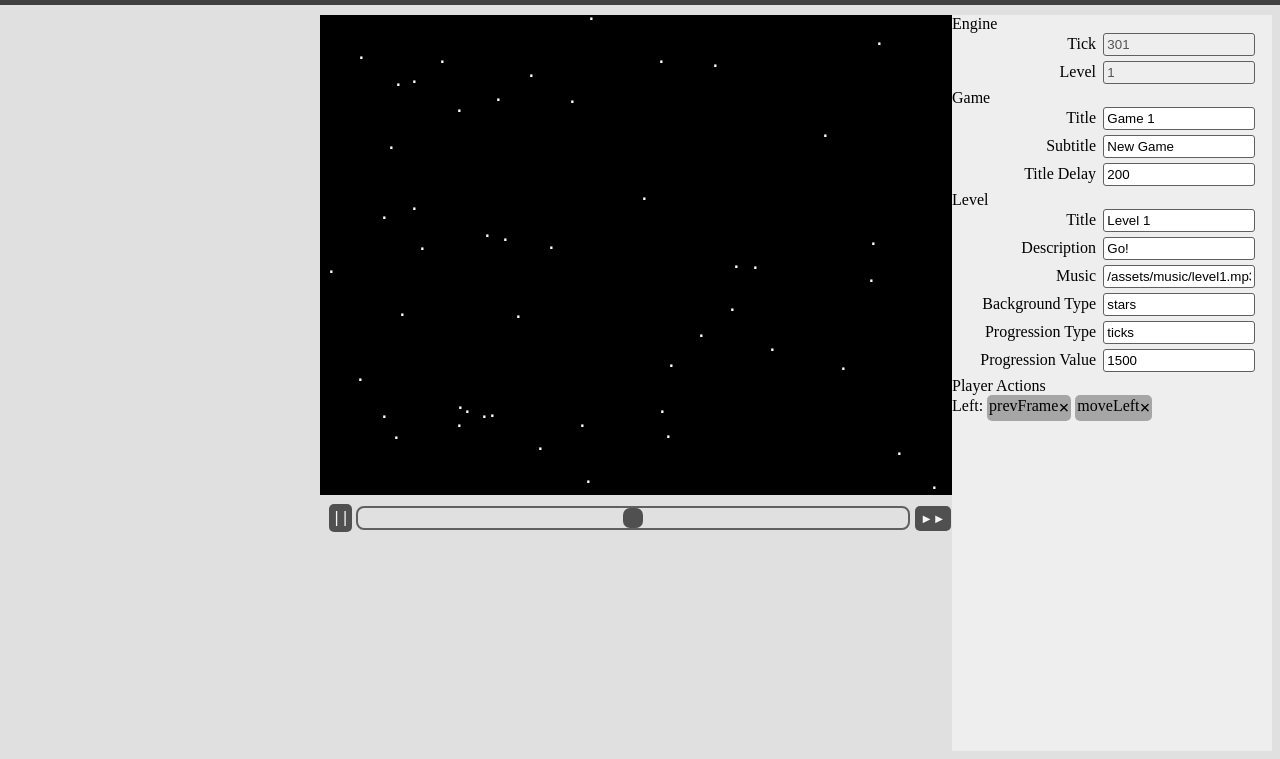
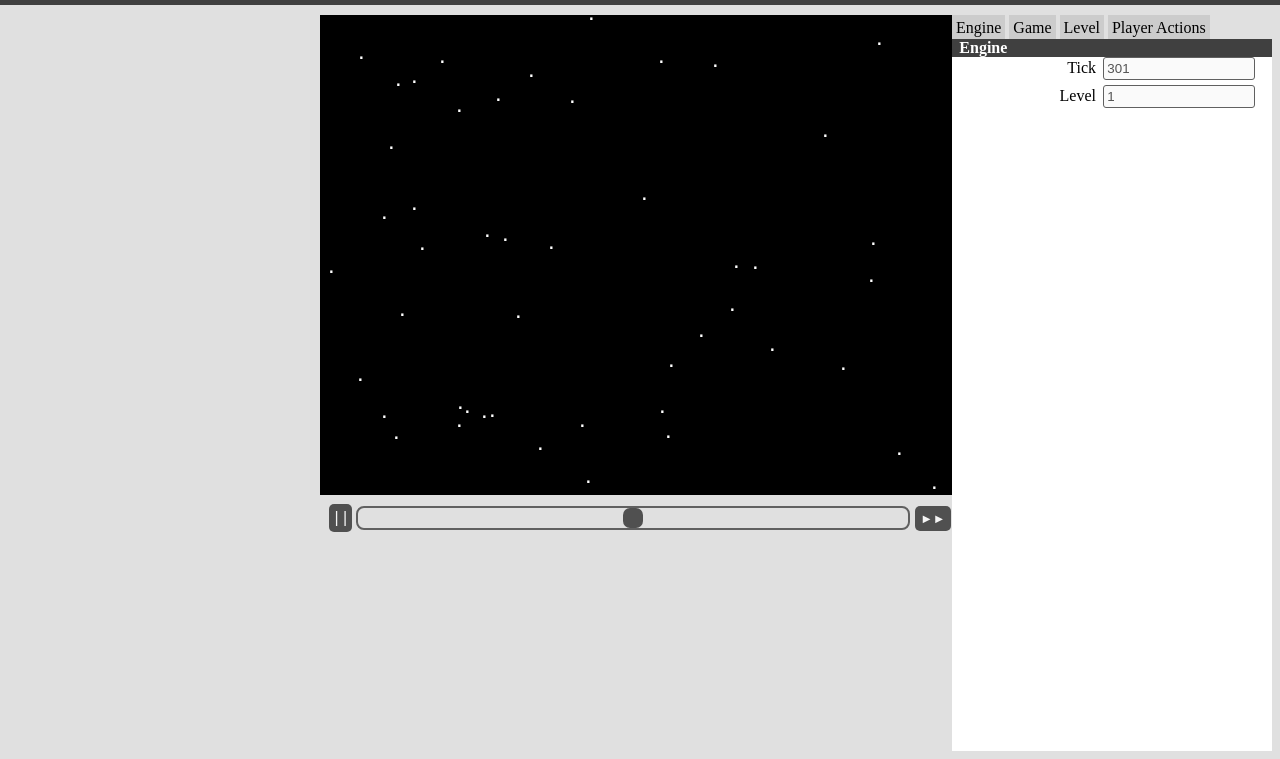
Before and after one commit to psema4/Scroller-Builder, a website: page static/index.html in a window 1280 px wide. Shown: the part 41-800 px from the top of the page. Drawn offline with Linux system fonts and the light colour scheme.

Commit message:
tab control for settings panel

```diff
--- a/static/css/app.css
+++ b/static/css/app.css
@@ -155,8 +155,59 @@ input {
     right: 0.5em;
     width: 25%;
     bottom: 0.5em;
+    background-color: transparent;
+    overflow: auto;
+}
+
+#tab-list {
+    position: absolute;
+    top: 0px;
+    left: 0px;
+    right: 0px;
+    height: 1.5em;
+}
+
+#tab-containers {
+    position: absolute;
+    top: 1.5em;
+    left: 0px;
+    right: 0px;
+    bottom: 0px;
+}
+
+.tab {
+    position: absolute;
+    top: 1.5em;
+    left: 0px;
+    right: 0px;
+    bottom: 0px;
+    z-index: 1;
+    background-color: #fff;
+}
+
+#settings-container ol {
+    display: inline-block;
+    margin: 0px;
+    padding: 0px;
+}
+
+#settings-container ol li {
+    display: inline-block;
+    padding: 4px;
+    list-style-type: none;
+    background-color: #ccc;
+}
+
+ol li a,
+ol li a:active,
+ol li a:visited {
+    color: #000;
+    background-color: transparent;
+    text-decoration: none;
+}
+
+ol li a:hover {
     background-color: #eee;
-    overflow: auto;
 }
 
 #settings-container ul {
@@ -167,6 +218,14 @@ input {
 #settings-container ul li {
     padding: 0px;
     list-style-type: none;
+}
+
+.tab h4 {
+    margin: 0px;
+    padding: 0px;
+    padding-left: 1ex;
+    color: #fff;
+	background: #404040;
 }
 
 #settings-container label {
--- a/static/index.html
+++ b/static/index.html
@@ -30,20 +30,35 @@
         </div>
 
         <div id="settings-container">
-            Engine
+            <div class="tab-list">
+                <ol>
+                    <li><a href="#" onclick="sptabs.tab('tab-engine-settings');">Engine</a></li>
+                    <li><a href="#" onclick="sptabs.tab('tab-game-settings');">Game</a></li>
+                    <li><a href="#" onclick="sptabs.tab('tab-level-settings');">Level</a></li>
+                    <li><a href="#" onclick="sptabs.tab('tab-player-actions');">Player Actions</a></li>
+                </ol>
+                    </div>
+
+            <div class="tab-containers">
+                <div id="tab-engine-settings" class="tab">
+                    <h4>Engine</h4>
                     <ul>
                         <li><label for="engine-ticks">Tick</label><input id="engine-ticks" class="setting" type="number" disabled /></li>
                         <li><label for="engine-level">Level</label><input id="engine-level" class="setting" type="number" disabled /></li>
                     </ul>
+                </div>
 
-            Game
+                <div id="tab-game-settings" class="tab">
+                    <h4>Game</h4>
                     <ul>
                         <li><label for="game-title">Title</label><input id="game-title" class="setting" type="text" /></li>
                         <li><label for="game-subtitle">Subtitle</label><input id="game-subtitle" class="setting" type="text" /></li>
                         <li><label for="game-titleDelay">Title Delay</label><input id="game-titleDelay" class="setting" type="text" /></li>
                     </ul>
+                </div>
 
-            Level
+                <div id="tab-level-settings" class="tab">
+                    <h4>Level</h4>
                     <ul>
                         <li><label for="level-title">Title</label><input id="level-title" class="setting" type="text" /></li>
                         <li><label for="level-description">Description</label><input id="level-description" class="setting" type="text" /></li>
@@ -52,11 +67,15 @@
                         <li><label for="level-progressionType">Progression Type</label><input id="level-progressionType" class="setting" type="text" /></li>
                         <li><label for="level-progressionValue">Progression Value</label><input id="level-progressionValue" class="setting" type="text" /></li>
                     </ul>
+                </div>
 
-            Player Actions
+                <div id="tab-player-actions" class="tab">
+                    <h4>Player Actions</h4>
                     <ul>
                         <li>Left: <span class="pill">prevFrame<a href='#' class='close'>&times;</a></span> <span class="pill">moveLeft<a href='#' class='close'>&times;</a></span></li>
                     </ul>
+                </div>
+            </div><!-- .tab-containers -->
         </div>
 
         <div id="sprite-container">
--- a/static/js/app.js
+++ b/static/js/app.js
@@ -29,7 +29,20 @@
 function $$(sel) { return document.querySelectorAll(sel); }
 
 window.addEventListener('load', function() {
-    console.log('app init');
+
+    // Settings panel tab controller
+    window.sptabs = {
+        tab: function(targetTab) {
+            var tabs = $$('.tab');
+
+            [].forEach.call(tabs, function(t) {
+                t.style.visibility = 'hidden';
+                if (t.id == targetTab) t.style.visibility = 'visible';
+            });
+        }
+    };
+
+    sptabs.tab('tab-engine-settings');
 
     // Settings panel subscriptions
     var subscriptions = []
```
Lines whose indentation alone changed are shown as unchanged.
